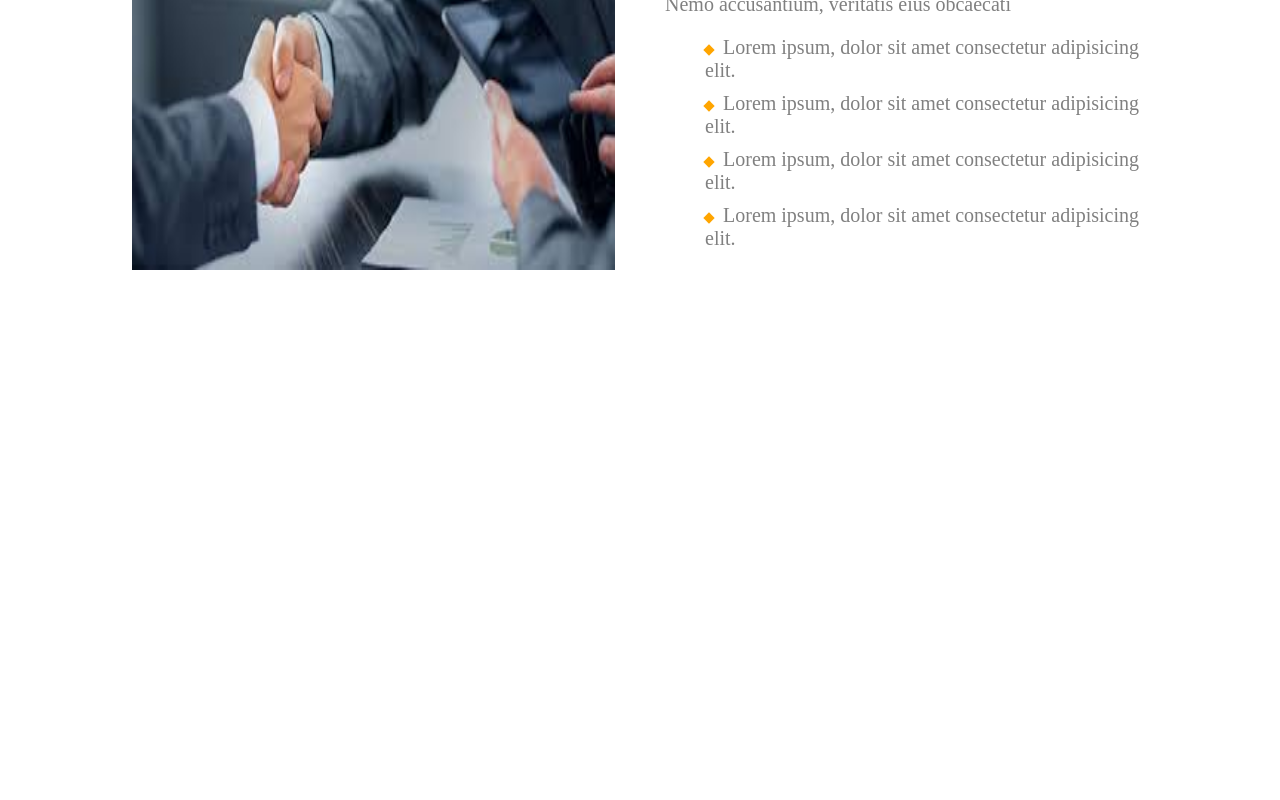
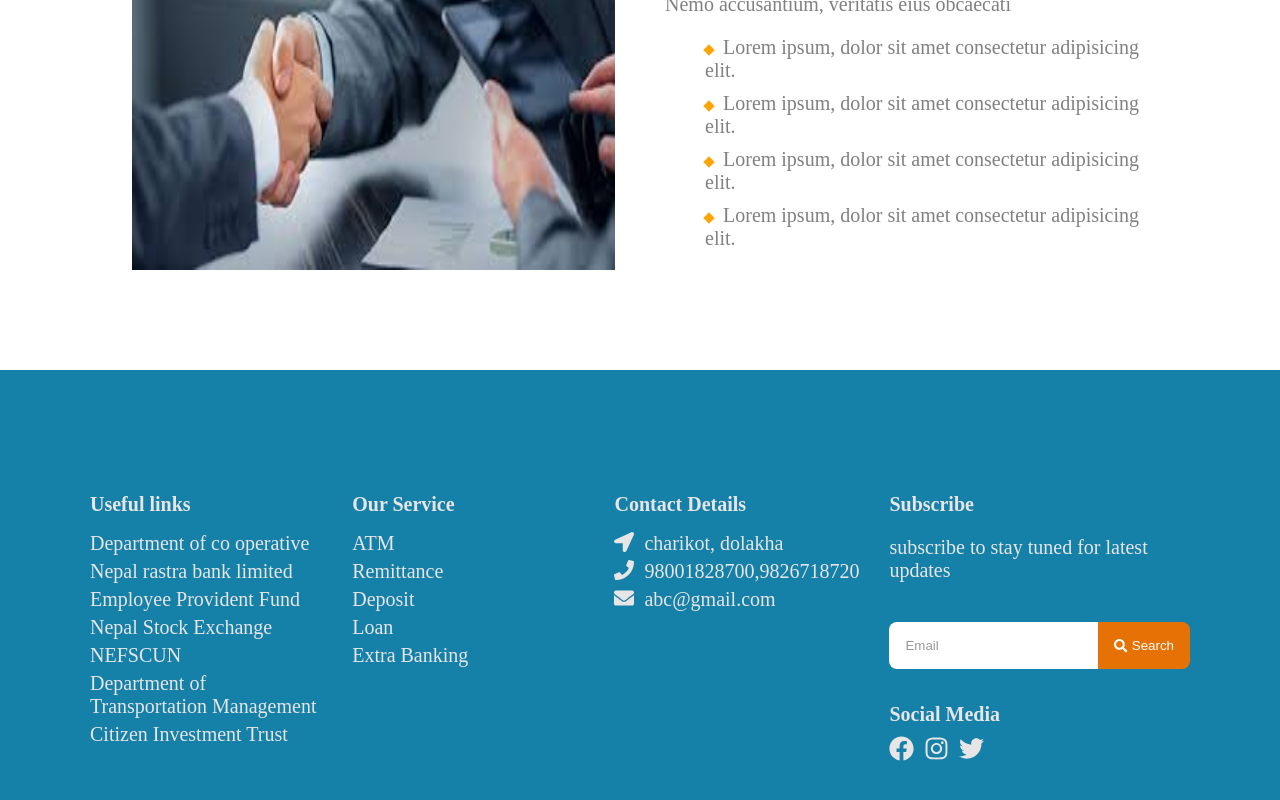
Before and after one commit to Ahsuyaa/edxplor, a Next.js app: page /about in a window 1280 px wide. Shown: the part 2339-3139 px from the top of the page. Before the commit the page ends 2709 px from the top, so only its background shows below. Built offline with nearby package versions, Linux system fonts and the light colour scheme.

Commit message:
homeui complete,site still on progress

```diff
--- a/app/globals.module.scss
+++ b/app/globals.module.scss
@@ -1,5 +1,3 @@
-$primary-color:#007296;
-$secondary-color:#00394b;
 
 .customcontainer {
     max-width: 1600px;
--- a/app/layout.tsx
+++ b/app/layout.tsx
@@ -22,7 +22,7 @@ export default function RootLayout({
         <main className={styles.customcontainer}>
         {children}
         </main>
-
+     <Footer/>
         </body>
     </html>
   )
--- a/components/footer/Footer.jsx
+++ b/components/footer/Footer.jsx
@@ -1,10 +1,11 @@
 import React from 'react'
 import styles from "./footer.module.scss"
+import { FaEnvelope, FaFacebook, FaInstagram, FaLocationArrow, FaPhone, FaSearch, FaTwitter } from 'react-icons/fa'
 const Footer = () => {
   return (
     <div className={styles.gridcontainer}>
     <div className={styles.col}>
-      <h1>Useful links</h1>
+      <h5>Useful links</h5>
       <ul>
         <li>
           Department of co operative
@@ -28,7 +29,7 @@ const Footer = () => {
       </ul>
     </div>
     <div className={styles.col}>
-      <h1>Our Service</h1>
+      <h5>Our Service</h5>
       <ul>
         <li>ATM</li>
         <li>Remittance</li>
@@ -37,8 +38,37 @@ const Footer = () => {
         <li>Extra Banking</li>
       </ul>
     </div>
-    <div className={styles.col}>Column 3</div>
-    <div className={styles.col}>Column 4</div>
+    <div className={`${styles.col} ${styles.detailsicon}`}>
+    <h5>Contact Details</h5>
+      <ul>
+        <li><FaLocationArrow/> charikot, dolakha</li>
+        <li><FaPhone/>98001828700,9826718720</li>
+        <li><FaEnvelope/>abc@gmail.com</li>
+
+      </ul>
+    </div>
+    <div className={styles.col}>
+      <h5>Subscribe</h5>
+      <p>subscribe to stay tuned for latest updates</p>
+      <div className={styles.searchContainer}>
+
+        <input
+          type="text"
+          className={styles.searchInput}
+          placeholder="Email"
+        />
+        <button className={styles.searchButton}>
+          <FaSearch className={styles.searchIcon} />
+          Search
+        </button>
+      </div>
+      <h5>Social Media</h5>
+      <div className={styles.socioicon}>
+        <FaFacebook/>
+        <FaInstagram/>
+        <FaTwitter/>
+      </div>
+    </div>
   </div>
   )
 }
--- a/components/footer/footer.module.scss
+++ b/components/footer/footer.module.scss
@@ -3,23 +3,93 @@
     display: grid;
     grid-template-columns: repeat(4, 1fr); /* Create 4 equal-width columns */
     gap: 10px;
-    padding: 2rem 7rem;/* Adjust the gap value to create spacing between columns */
-  }
+    padding: 5rem;/* Adjust the gap value to create spacing between columns */
+
 
   .col {
     padding: 10px; /* Adjust the padding value to create spacing within each column */
     box-sizing: border-box;
     color:#e7e5e5;
-    h1
+    h5
     {
         margin-bottom: 10px;
         font-weight: bold;
         font-size: 20px;
-    }
+    }ul{
+      padding: 0;
+
     li
     {
+      font-size: 20px;
         margin-bottom: 5px;
-        margin-top: 5px;
+        margin: 5px 0;
+        list-style-type: none;
     }
 
   }
+  p{
+    font-size: 20px;
+  }
+
+  }
+  .detailsicon
+  {
+    ul{
+     li{
+      display: flex;
+      gap:10px
+     }
+    }
+  }
+  .searchContainer {
+    display: flex;
+    align-items: center;
+    margin-top: 40px;
+
+
+
+  .searchInput {
+
+    padding: 16px;
+    outline: none;
+
+    border-top-left-radius: 8px;
+    border-bottom-left-radius: 8px;
+   border:none;
+
+  }
+
+  .searchButton {
+    display: flex;
+    align-items: center;
+    justify-content: center;
+    padding: 16px;
+    background-color: #e67104;
+    color: white;
+    border-top-right-radius: 8px;
+    border-bottom-right-radius: 8px;
+    cursor: pointer;
+    outline:none;
+  border:none;
+
+
+  }
+
+  .searchIcon {
+    margin-right: 4px;
+  }
+
+  ::placeholder {
+    color: #999;
+  }
+}
+.socioicon
+{
+  display: flex;
+  gap: 10px;
+  svg
+  {
+    font-size: 25px;
+  }
+}
+}
--- a/components/option/Option.jsx
+++ b/components/option/Option.jsx
@@ -9,7 +9,7 @@ const Option = () => {
  <h1>Compare Your School Option</h1>
  <p>Lorem ipsum dolor sit, amet consectetur adipisicing elit. Dolorem dolor sapiente nihil molestiae dolore exercitationem quos eos veniam ipsa omnis.</p>
     </div>
-    <div className={styles.right}>
+    <div className={`${styles.right} ${styles.hideonsmall}  `}>
     <div className={`${styles.secondcard} ${styles.override}`}>
 
             <div>
--- a/components/option/option.module.scss
+++ b/components/option/option.module.scss
@@ -308,6 +308,10 @@
     .gridcontainer {
       padding: 2rem;
       grid-template-columns: repeat(1, 1fr);
+      .hideonsmall
+      {
+        display: none;
+      }
     }
 
   }
```
Also changed, not shown: components/colleges/styles.module.scss (+14 -4 lines), components/latestnews/latestnews.module.scss (+10 -6 lines), components/plans&college/styles.module.scss (+12 -1 lines), components/searchbar/searchbar.module.scss (+7 -4 lines).
